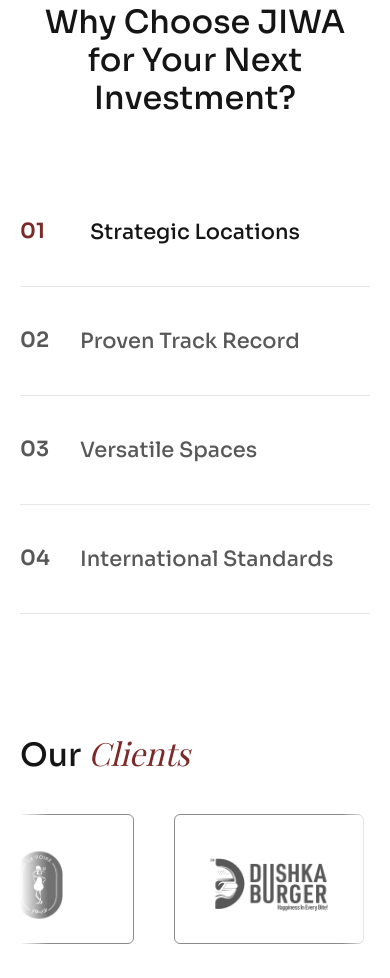
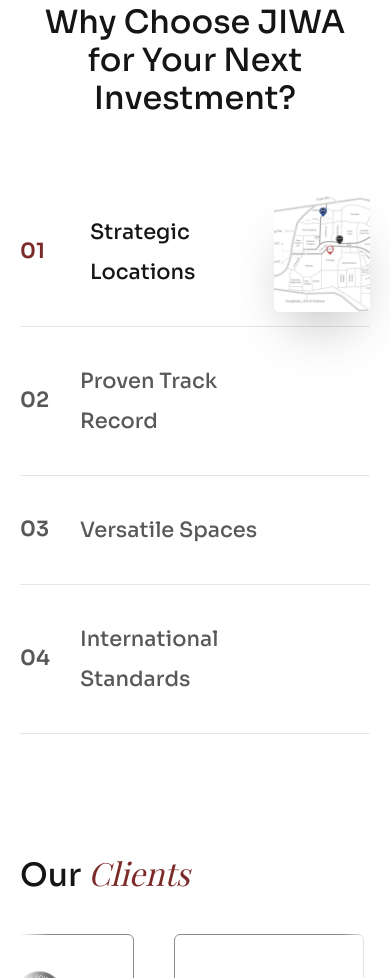
Before and after one commit to thinkadv123/jiwadevelopment, an Astro site: page /about-us in a window 390 px wide. Shown: the part 6362-7340 px from the top of the page. Built offline with nearby package versions, Linux system fonts and the light colour scheme; Astro itself is replaced by a stand-in of ours.

Commit message:
About page: show 'Why choose' image beside the hovered item
Co-Authored-By: Claude Opus 5.5 <noreply@anthropic.com>
Claude-Session: https://claude.ai/code/session_01LGWAjctwBoKbLkSfLAEt3A

```diff
--- a/src/styles/global.css
+++ b/src/styles/global.css
@@ -586,7 +586,7 @@ html[lang='ar'] .stat-lbl { font-family: var(--font); }
 .why-head { display: flex; justify-content: center; text-align: center; margin-bottom: 60px; }
 .why-head .heading { max-width: 600px; }
 .why-list { position: relative; }
-.why-item { display: grid; grid-template-columns: 125px 1fr 100px; align-items: center; padding: 70px 0; border-bottom: 1px solid var(--line); cursor: default; }
+.why-item { position: relative; display: grid; grid-template-columns: 125px 1fr 100px; align-items: center; padding: 70px 0; border-bottom: 1px solid var(--line); cursor: default; }
 .why-num { font-size: 30px; font-weight: 600; color: var(--muted); transition: color .4s; }
 .why-item h5 { font-size: 30px; line-height: 40px; color: var(--muted); transition: color .4s, transform .5s var(--ease); }
 .why-item.is-active .why-num { color: var(--accent); }
@@ -595,16 +595,16 @@ html[dir='rtl'] .why-item.is-active h5 { transform: translateX(-10px); }
 .why-line { justify-self: center; width: 70px; height: 1px; background: var(--accent); transform: rotate(40deg); opacity: .8; }
 html[dir='rtl'] .why-line { transform: rotate(-40deg); }
 .why-img {
-  position: absolute; z-index: 2; inset-inline-end: 0; top: -175px; width: 300px; height: 375px; object-fit: cover;
-  opacity: 0; visibility: hidden; transform: scale(.94); transition: opacity .5s, transform .6s var(--ease), visibility .5s;
+  position: absolute; z-index: 2; inset-inline-end: 130px; top: 50%; width: 220px; height: 275px; object-fit: cover; border-radius: 6px;
+  opacity: 0; visibility: hidden; transform: translateY(-50%) scale(.9) rotate(-2deg); transition: opacity .5s, transform .6s var(--ease), visibility .5s;
   box-shadow: 0 30px 60px -25px rgba(0,0,0,.45); pointer-events: none;
 }
-.why-item.is-active .why-img { opacity: 1; visibility: visible; transform: none; }
+.why-item.is-active .why-img { opacity: 1; visibility: visible; transform: translateY(-50%); }
 @media (max-width: 1024px) {
   .ab-intro-grid, .ab-philo-grid, .founder-grid { grid-template-columns: 1fr; gap: 50px; }
   .ab-intro-top { grid-template-columns: 1fr; gap: 40px; }
   .flip-img { max-width: 420px; }
-  .why-img { width: 170px; height: 170px; }
+  .why-img { width: 150px; height: 188px; inset-inline-end: 110px; }
 }
 
 /* =====================================================================
@@ -793,7 +793,9 @@ html.dark-mode .map-wrap iframe { filter: invert(.9) hue-rotate(180deg) grayscal
   .circle-btn { width: 130px; height: 130px; bottom: -50px; }
   .why-item { grid-template-columns: 60px 1fr; padding: 34px 0; }
   .why-num, .why-item h5 { font-size: 21px; }
-  .why-img, .why-line { display: none; }
+  .why-line { display: none; }
+  .why-img { width: 96px; height: 120px; inset-inline-end: 0; }
+  .why-item h5 { padding-inline-end: 105px; }
   .consult-grid { grid-template-columns: repeat(2, 1fr); gap: 16px; }
   .fac-card { width: 240px; height: 200px; padding: 26px; }
   .fac-icon { inset-inline-start: 26px; top: 26px; }
```
